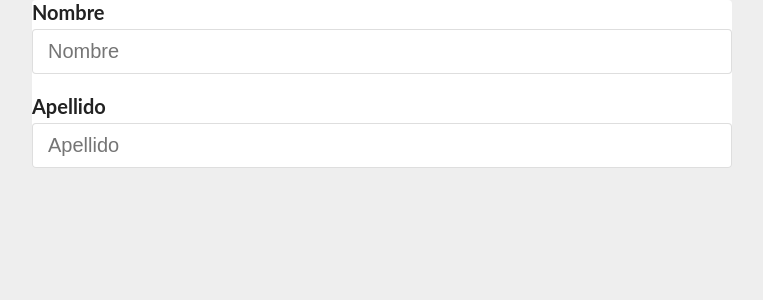
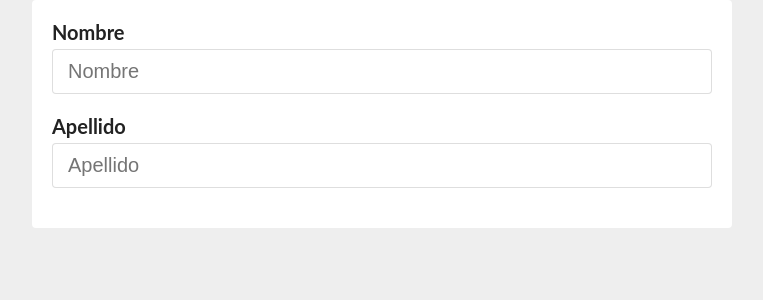
Before and after one commit to Chrisbadill/practica-gestor-usuarios, a React (Create React App) app: page / in a window 1280 px wide. Shown: the top 300 px of the page, without its empty margins (258-1021 px from the left). Built offline with nearby package versions, Linux system fonts and the light colour scheme.

Commit message:
se agrego un div con un padding de 20 px de estilo

```diff
--- a/src/App.js
+++ b/src/App.js
@@ -10,6 +10,7 @@ function App() {
   return (
     <Container>
       <Card>
+        <div style={{ padding: 20 }}>
           <form>
             <Input
               label="Nombre"
@@ -26,6 +27,7 @@ function App() {
               onChange={handleChange}
             />
           </form>
+        </div>
       </Card>
     </Container>
   );
```
Lines whose indentation alone changed are shown as unchanged.
